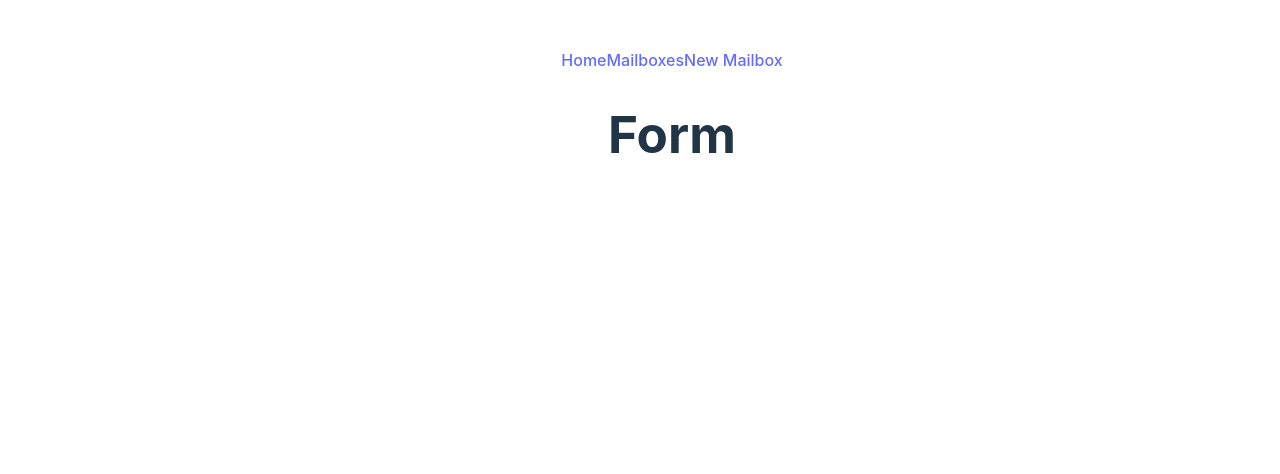
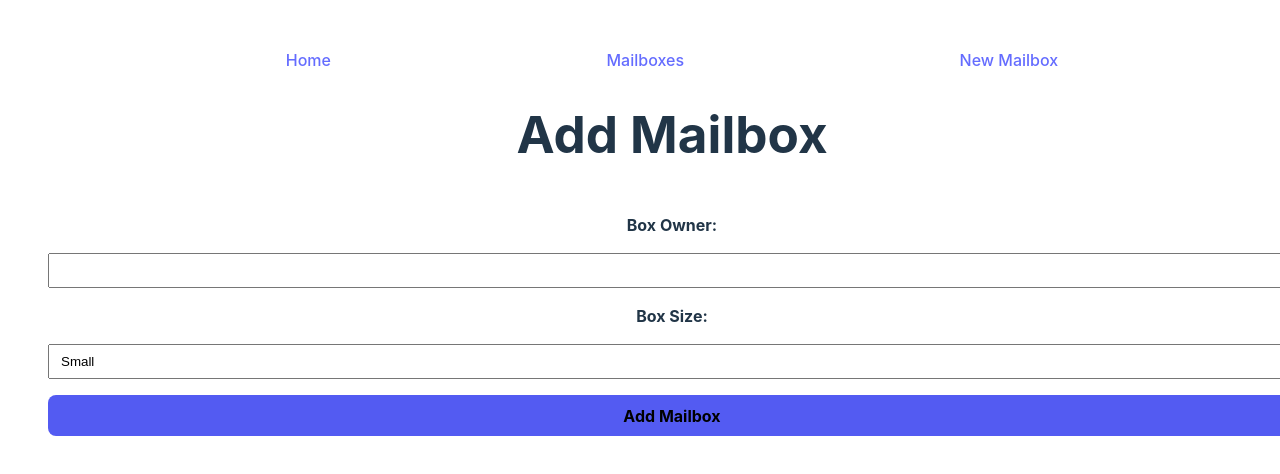
Before and after one commit to ryandeist/react-router-dom-lab, a React (Vite) app: page /new-mailbox in a window 1280 px wide. Shown: the top 474 px of the page. Built offline with nearby package versions, Linux system fonts and the light colour scheme.

Commit message:
MailboxForm.jsx and some styling completed. Main assignment finished

```diff
--- a/src/App.jsx
+++ b/src/App.jsx
@@ -7,7 +7,7 @@ import { Route, Routes } from 'react-router';
 import { useState } from 'react';
 
 const App = () => {
-  const [mailboxes, setMailboxes] = useState([{_id: 1, name: 'Ryans Mailbox', size: 'small'}]);
+  const [mailboxes, setMailboxes] = useState([]);
 
   const addMailbox = (newMailboxData) => {
     newMailboxData._id = mailboxes.length + 1;
@@ -23,7 +23,7 @@ const App = () => {
           <Route path="/mailboxes" element={<MailboxList mailboxes={mailboxes}/>} />
           <Route path="/new-mailbox" element={<MailboxForm addMailbox={addMailbox} />} />
           <Route path="/mailboxes/:mailboxId" element={<MailboxDetails mailboxes={mailboxes} />} />
-          <Route path="*" element={<main><h1>Not Found</h1></main>} />
+          <Route path="*" element={<main><h1>Mailbox Not Found</h1></main>} />
         </Routes>
       </main>
     </>
--- a/src/components/MailboxDetails/MailboxDetails.jsx
+++ b/src/components/MailboxDetails/MailboxDetails.jsx
@@ -9,13 +9,15 @@ const MailboxDetails = (props) => {
 
     return (
         <main>
-            <h1>Mailbox {mailboxId}</h1>
-            <dl>
-                <h2>Name:</h2>
-                <p>{viewedMailbox.name}</p>
-                <h2>Size:</h2>
-                <p>{viewedMailbox.size}</p>
-            </dl>
+            {!viewedMailbox ? <h1>Mailbox Not Found</h1> : <>
+                <h1>Mailbox {mailboxId}</h1>
+                <dl>
+                    <h2>Name:</h2>
+                    <p>{viewedMailbox.boxOwner}</p>
+                    <h2>Size:</h2>
+                    <p>{viewedMailbox.boxSize}</p>
+                </dl>
+            </>}
             <Link to="/mailboxes">Back to Mailboxes</Link>
         </main>
     )
--- a/src/components/MailboxForm/MailboxForm.jsx
+++ b/src/components/MailboxForm/MailboxForm.jsx
@@ -1,10 +1,50 @@
-import { Link } from 'react-router';
+import { useState } from 'react'
+import { useNavigate } from 'react-router'
 
-const MailboxForm = () => {
+const initState = {
+    boxOwner: '',
+    boxSize: 'small'
+};
+
+const MailboxForm = (props) => {
+    const [formData, setFormData] = useState(initState);
+    const navigate = useNavigate();
+
+    const handleSubmit = (event) => {
+        event.preventDefault();
+        props.addMailbox(formData);
+        setFormData(initState);
+        navigate('/mailboxes');
+    };
+
+    const handleChange = (event) => {
+        setFormData({
+            ...formData,
+            [event.target.name]: event.target.value
+        });
+    };
+
     return (
-        <main>
-            <h1>Form</h1>
-        </main>
+        <>
+            <h1>Add Mailbox</h1>
+            <form onSubmit={handleSubmit}>
+                <label htmlFor="boxOwner">Box Owner:</label>
+                <input
+                    type="text"
+                    name='boxOwner'
+                    id='boxOwner'
+                    value={formData.boxOwner}
+                    onChange={handleChange}
+                />
+                <label htmlFor="boxSize">Box Size:</label>
+                <select name='boxSize' id='boxSize' value={formData.boxSize} onChange={handleChange}>
+                    <option value='small'>Small</option>
+                    <option value='medium'>Medium</option>
+                    <option value='large'>Large</option>
+                </select>
+                <button type='submit'>Add Mailbox</button>
+            </form>
+        </>
     )
 }
 
--- a/src/components/MailboxList/MailboxList.jsx
+++ b/src/components/MailboxList/MailboxList.jsx
@@ -6,7 +6,7 @@ const MailboxList = (props) => {
             <h1>Mailboxes</h1>
             <ul>
                 {props.mailboxes.map((mailbox) => (
-                    <li key={mailbox._id}>
+                    <li key={mailbox._id} className='mail-box'>
                         <Link to={`/mailboxes/${mailbox._id}`}>Mailbox {mailbox._id}</Link>
                     </li>
                 ))}
--- a/src/components/NavBar/NavBar.jsx
+++ b/src/components/NavBar/NavBar.jsx
@@ -3,7 +3,7 @@ import { Link } from 'react-router'
 const NavBar = () => {
     return (
         <nav>
-            <Link to="/">Home</Link>
+            <Link className='nav-link' to="/">Home</Link>
             <Link to="/mailboxes">Mailboxes</Link>
             <Link to="/new-mailbox">New Mailbox</Link>
         </nav>
--- a/src/index.css
+++ b/src/index.css
@@ -89,6 +89,7 @@ ul {
   padding: 0;
   display: flex;
   list-style: none;
+  flex-wrap: wrap;
 }
 
 li {
@@ -98,6 +99,7 @@ li {
 .mail-box {
   border: 2px solid white;
   padding: 20px;
+  margin: 10px;
 }
 
 form {
@@ -120,3 +122,9 @@ textarea {
 button {
   background-color: #535bf2;
 }
+
+nav {
+  display: flex;
+  justify-content: space-around;
+  margin: 0px 100px;
+}
```
